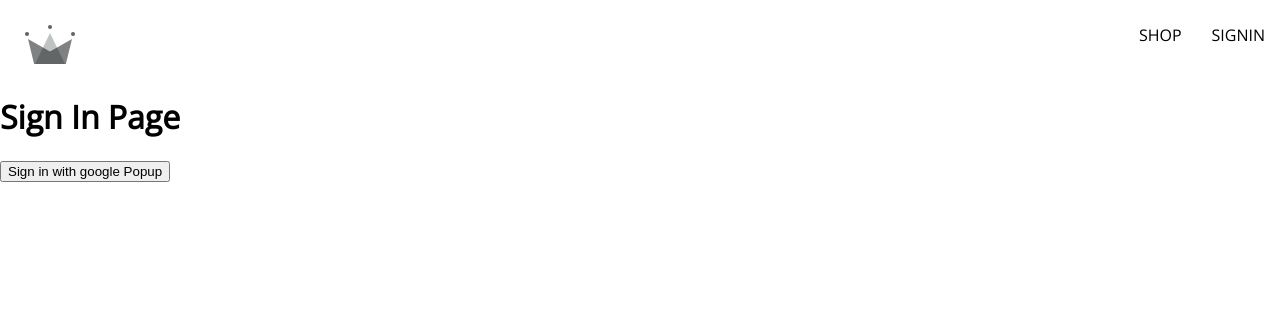
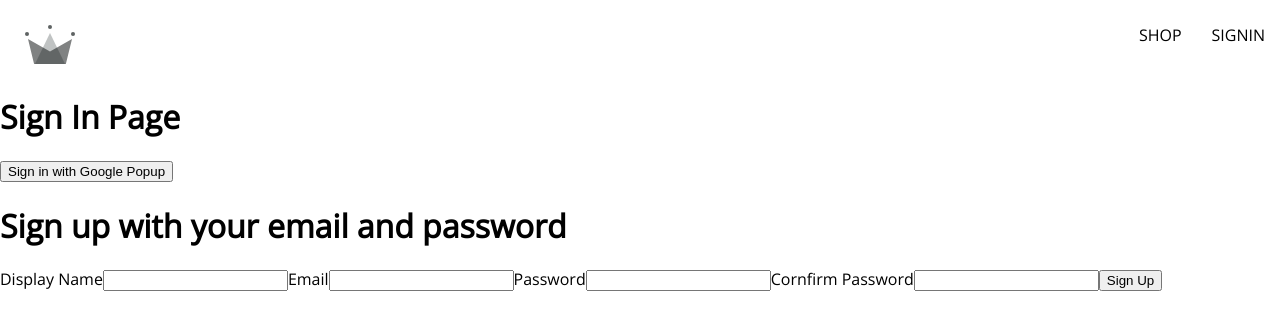
Before and after one commit to sDuyToans/crwn-clothingShop, a React (Create React App) app: page /sign-in in a window 1280 px wide. Shown: the top 330 px of the page. Built offline with nearby package versions, Linux system fonts and the light colour scheme.

Commit message:
signup with goolge,sign up with email and password

```diff
--- /dev/null
+++ b/src/components/sign-up-form/sign-up-form.component.jsx
@@ -0,0 +1,68 @@
+import { async } from "@firebase/util";
+import { useState } from "react";
+
+import { createAuthUserWithEmailAndPassword, createUserDocumentFromAuth  } from "../../utils/firebase/firebase.utils";
+
+const defaultFormField = {
+    displayName: '',
+    email: '',
+    password: '',
+    confirmPassword: ''
+};
+
+const SignUpForm = () => {
+
+    const [formFields, setFormFiels] = useState(defaultFormField);
+    const { displayName, email, password, confirmPassword } = formFields;
+
+    const resetFormFields = () =>{
+        setFormFiels(defaultFormField);
+    };
+
+    const handleSubmit = async (event) =>{
+        event.preventDefault();
+        if(!password === confirmPassword){
+            alert("Password do not match");
+            return;
+        }
+
+        try{
+            const { user } = await createAuthUserWithEmailAndPassword(email, password);
+            await createUserDocumentFromAuth(user, { displayName })
+            resetFormFields();
+        } catch(err){
+            if(err.code === 'auth/email-already-in-use'){
+                alert('Cannot create user, email already in use')
+            } else
+            console.log('user creation encountered an error',err);
+        }
+
+    };
+
+    const handleChange = (event) =>{
+        const { name, value } = event.target;
+        setFormFiels({...formFields, [name]: value})
+    };
+
+  return (
+    <div>
+      <h1>Sign up with your email and password</h1>
+      <form onSubmit={handleSubmit}>
+        <label>Display Name</label>
+        <input type="text" required onChange={handleChange} name="displayName" value={displayName}/>
+
+        <label>Email</label>
+        <input type="email" required onChange={handleChange} name="email" value={email}/>
+
+        <label>Password</label>
+        <input type="password" required onChange={handleChange} name="password" value={password}/>
+
+        <label>Cornfirm Password</label>
+        <input type="password" required onChange={handleChange} name="confirmPassword" value={confirmPassword}/>
+        <button type="submit">Sign Up</button>
+      </form>
+    </div>
+  );
+};
+
+export default SignUpForm;
--- a/src/routes/sign-in/sign-in.component.jsx
+++ b/src/routes/sign-in/sign-in.component.jsx
@@ -1,18 +1,36 @@
-import { createUserDocumentFromAuth, signInWithGooglePopup } from '../../utils/firebase/firebase.utils'
 
+// import { async } from '@firebase/util';
+// import { getRedirectResult } from 'firebase/auth';
+// import { useEffect } from 'react';
+import SignUpForm from '../../components/sign-up-form/sign-up-form.component';
+import {  createUserDocumentFromAuth, signInWithGooglePopup, signInWithGoogleRedirect } from '../../utils/firebase/firebase.utils';
 
 const SighIn = () =>{
+    // useEffect( () =>{
+    //     async function checkDataWhenSignInWithGoogleRedirect(){
+    //         const response = await getRedirectResult(auth);
+    //         if(response){
+    //             const userDocRef = await createUserDocumentFromAuth(response.user);
+    //         }
+    //     }
+    //     checkDataWhenSignInWithGoogleRedirect();
+    // }, []);
+
     const logGoogleUser = async () =>{
         const { user } = await signInWithGooglePopup();
         const userDocRef = await createUserDocumentFromAuth(user);
-    }
+    };
 
     return (
         <div>
             <h1>Sign In Page</h1>
             <button onClick={logGoogleUser}>
-                Sign in with google Popup
+                Sign in with Google Popup
             </button>
+            <SignUpForm/>
+            {/* <button onClick={signInWithGoogleRedirect}>
+                Sign in with Google Redirect
+            </button> */}
         </div>
     )
 }
--- a/src/utils/firebase/firebase.utils.js
+++ b/src/utils/firebase/firebase.utils.js
@@ -4,6 +4,7 @@ import {
   signInWithRedirect,
   signInWithPopup,
   GoogleAuthProvider,
+  createUserWithEmailAndPassword,
 } from "firebase/auth";
 import { getFirestore, doc, getDoc, setDoc } from "firebase/firestore";
 
@@ -17,24 +18,25 @@ const firebaseConfig = {
 };
 
 const firebaseApp = initializeApp(firebaseConfig);
-const provider = new GoogleAuthProvider();
-provider.setCustomParameters({
+const googleProvider = new GoogleAuthProvider();
+
+googleProvider.setCustomParameters({
   prompt: "select_account",
 });
 
 export const auth = getAuth();
-export const signInWithGooglePopup = () => signInWithPopup(auth, provider);
+export const signInWithGooglePopup = () =>
+  signInWithPopup(auth, googleProvider);
+export const signInWithGoogleRedirect = () =>
+  signInWithRedirect(auth, googleProvider);
 
 export const db = getFirestore();
 
-export const createUserDocumentFromAuth = async (userAuth) => {
+export const createUserDocumentFromAuth = async (userAuth, additionalInformation = {}) => {
+  if (!userAuth) return;
   const userDocRef = doc(db, "users", userAuth.uid);
 
-  console.log(userDocRef);
-
   const userSnapshot = await getDoc(userDocRef);
-  console.log(userSnapshot);
-  console.log(userSnapshot.exists());
 
   if (!userSnapshot.exists()) {
     const { displayName, email } = userAuth;
@@ -45,6 +47,7 @@ export const createUserDocumentFromAuth = async (userAuth) => {
         displayName,
         email,
         createdAt,
+        ...additionalInformation
       });
     } catch (err) {
       console.log("error creating the user", err.message);
@@ -59,3 +62,8 @@ export const createUserDocumentFromAuth = async (userAuth) => {
 
   //return userDocRef
 };
+
+export const createAuthUserWithEmailAndPassword = async (email, password) => {
+  if (!email || !password) return;
+  return await createUserWithEmailAndPassword(auth, email, password);
+};
```
